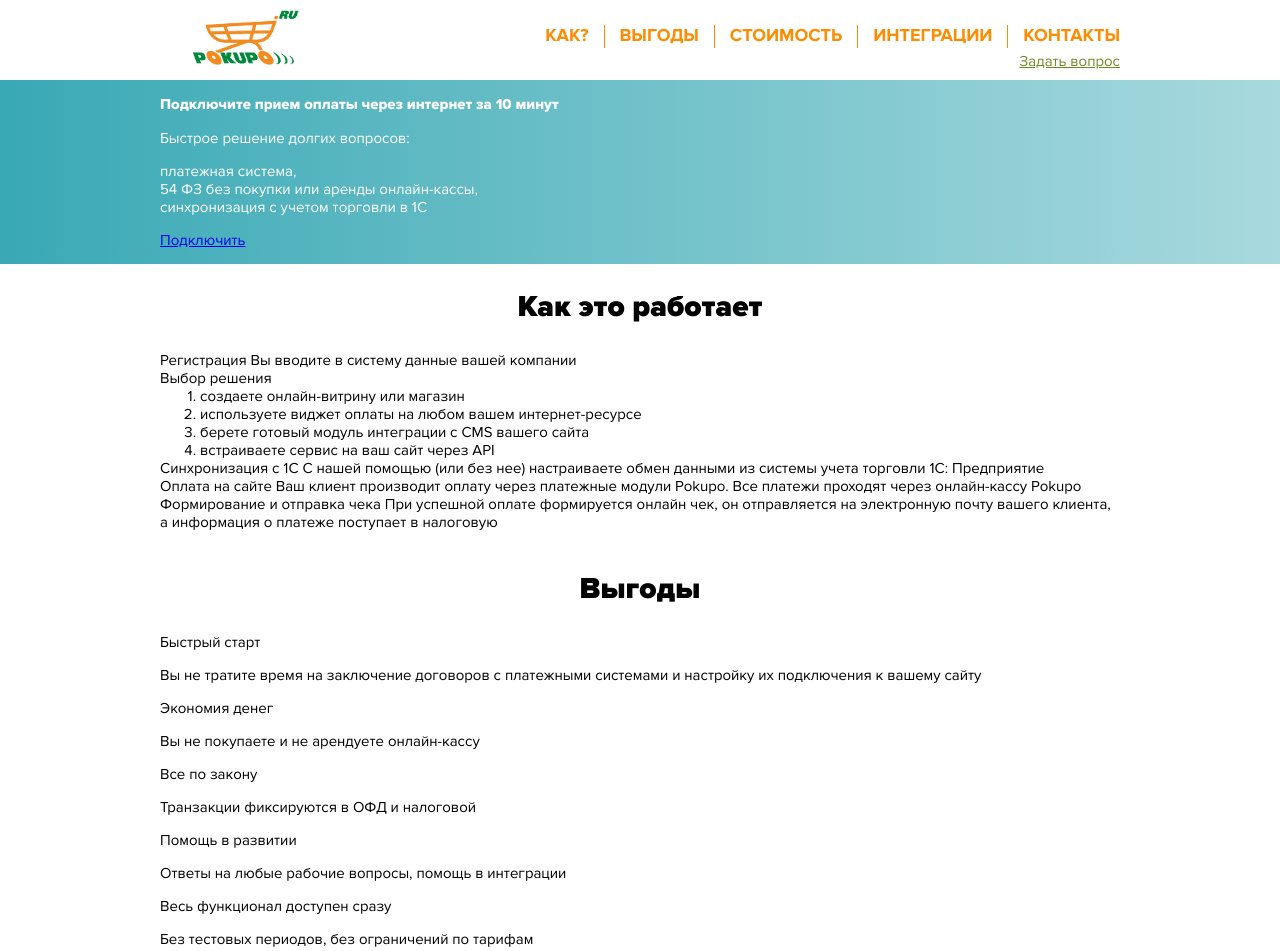
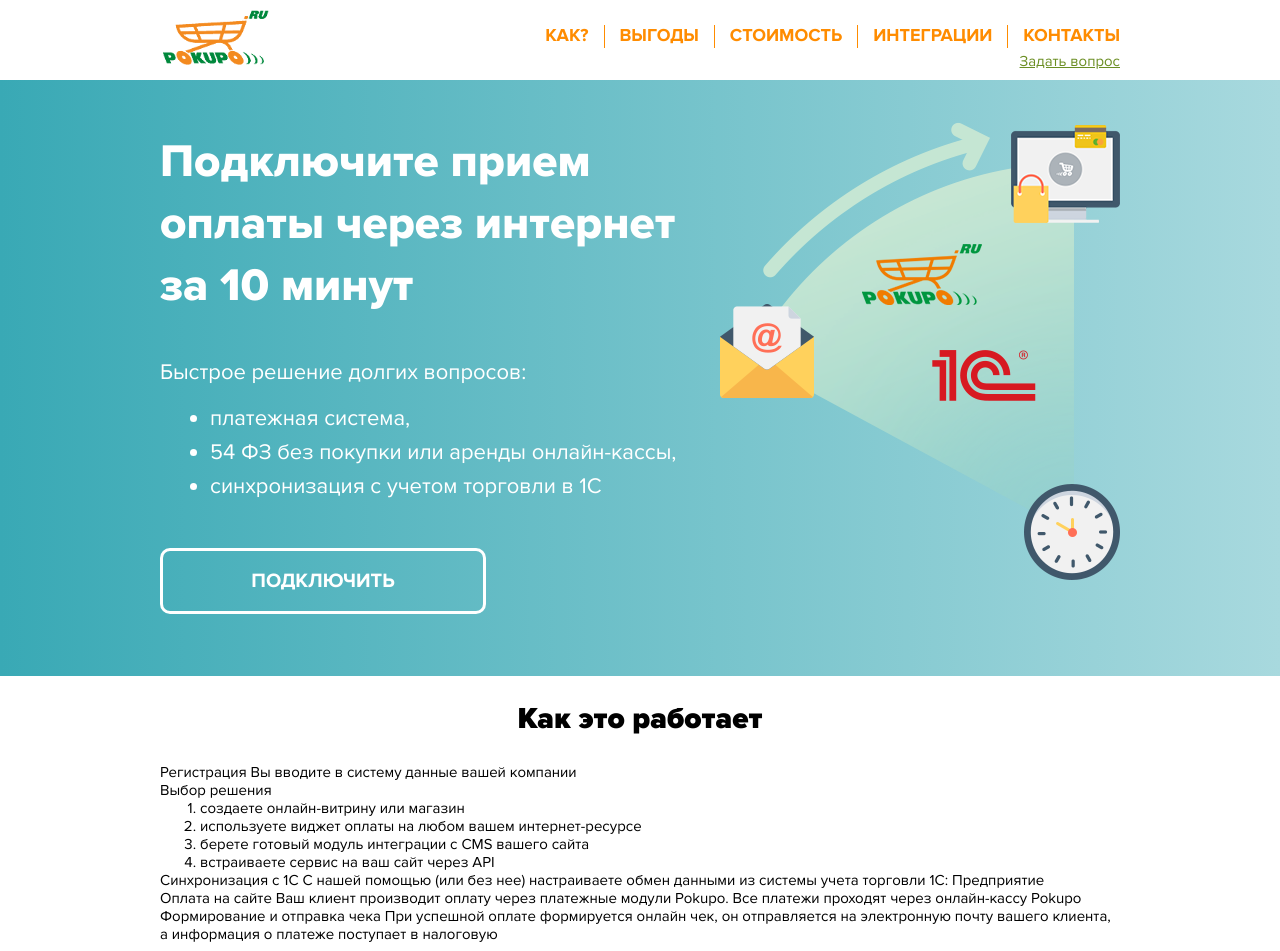
Before and after one commit to Aksnv/pokupo_kassa, a plain HTML site: page index.html in a window 1280 px wide. Shown: the top 951 px of the page. Drawn offline with Linux system fonts and the light colour scheme.

Commit message:
Добавил стили для промоблока

```diff
--- a/index.html
+++ b/index.html
@@ -42,7 +42,7 @@
         <li>54 ФЗ без покупки или аренды онлайн-кассы,</li>
         <li>синхронизация с учетом торговли в 1С</li>
       </ul>
-      <p><a href="https://pokupo.ru/reg_seller">Подключить</a></p>
+      <p><a class="button" href="https://pokupo.ru/reg_seller">Подключить</a></p>
     </div>
   </section>
 
--- a/styles/styles.css
+++ b/styles/styles.css
@@ -47,7 +47,6 @@
 body {
   font-family: 'proxima_nova_rgregular';
   font-size: 15px;
-  font-weight: 400;
   font-style: normal;
   margin: 0;
   padding: 0;
@@ -64,7 +63,6 @@ body {
 h2 {
   font-family: 'proxima_nova_blblack';
   font-size: 30px;
-  font-weight: 900;
   text-align: center;
 }
 
@@ -75,6 +73,18 @@ ul {
 
 strong {
   font-family: 'proxima_nova_thextrabold';
+}
+
+a.button {
+  display: block;
+  width: 326px;
+  height: 66px;
+  font-family: 'proxima_nova_rgbold';
+  font-size: 20px;
+  line-height: 60px;
+  text-align: center;
+  text-transform: uppercase;
+  border-radius: 10px;
 }
 
 ::-webkit-scrollbar {
@@ -104,7 +114,6 @@ strong {
 
 .header__logo {
   float: left;
-  margin-left: 30px;
 }
 
 .header__logo img {
@@ -156,7 +165,7 @@ strong {
   text-transform: uppercase;
   color: #ff8c00;
   border-bottom: 1px dashed transparent;
-  transition: all 1s;
+  transition: all 0.5s;
 }
 
 .header__menu-link:hover {
@@ -176,6 +185,53 @@ strong {
 /* Promo */
 
 .promo {
-  background: linear-gradient(to right, #39A9B5, #A8D9DE);
+  min-height: 596px;
+  background-image: linear-gradient(to right, #39A9B5, #A8D9DE);
+  background-repeat: no-repeat;
   color: #ffffff;
 }
+
+.promo .container {
+  min-height: 596px;
+  background-image: url("../images/1400x500.png");
+  background-repeat: no-repeat;
+  background-position: 100% 0;
+}
+
+.promo p,
+.promo ul {
+  width: 520px;
+  font-size: 22px;
+  line-height: 24px;
+}
+
+.promo p > strong {
+  display: block;
+  font-family: 'proxima_nova_thextrabold';
+  font-size: 46px;
+  line-height: 62px;
+  margin-bottom: 42px;
+  padding-top: 30px;
+}
+
+.promo ul {
+  list-style-type: disc;
+  margin-bottom: 50px;
+  padding-left: 50px;
+}
+
+.promo ul > li {
+  margin-bottom: 10px;
+}
+
+.promo a.button {
+  text-decoration: none;
+  color: #ffffff;
+  border: 3px solid #ffffff;
+  transition: all 0.3s;
+}
+
+.promo a.button:hover {
+  border: 3px solid #ff8c00;
+  background-color: #ff8c00;
+}
```
